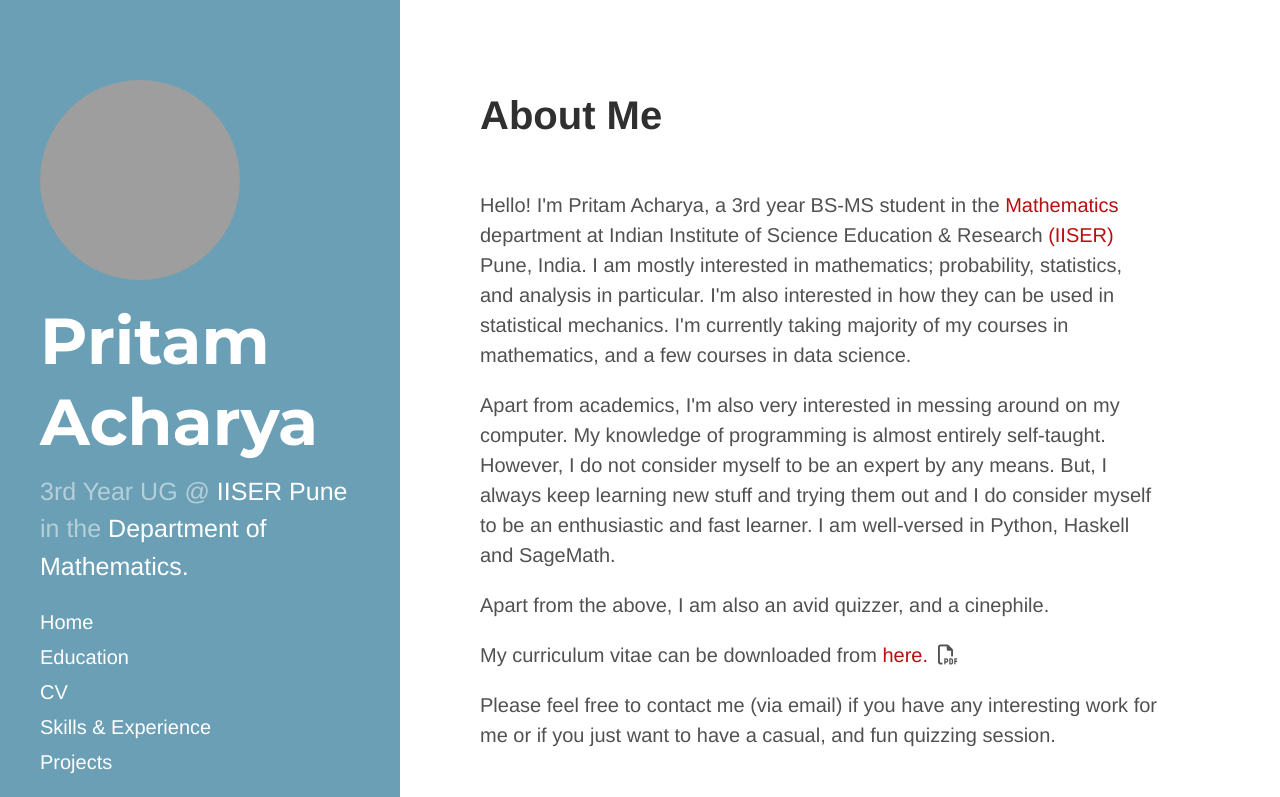
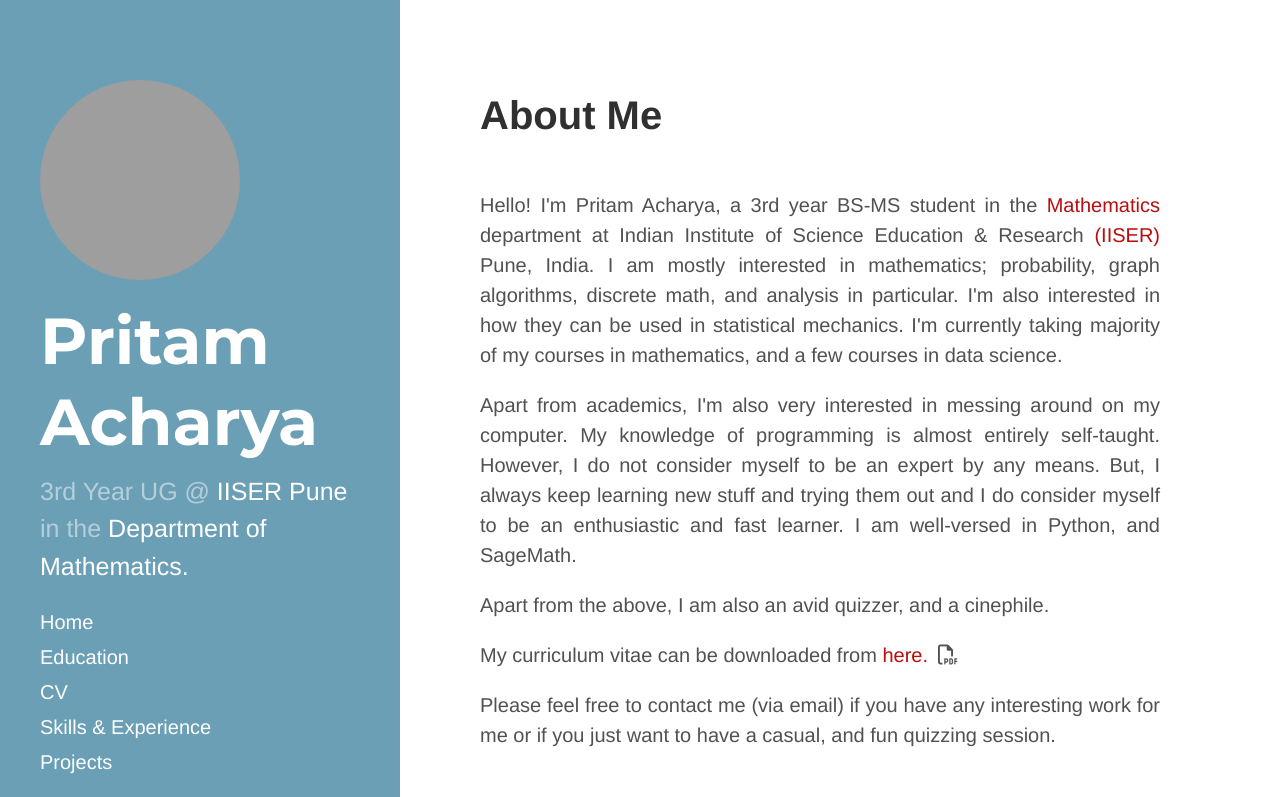
Before and after one commit to pritam-acharya/pritam-acharya.github.io, a plain HTML site: page index.html in a window 1280 px wide. Shown: the top 797 px of the page. Drawn offline with Linux system fonts and the light colour scheme; grey boxes are pictures that could not be loaded.

Commit message:
Dec updates 2022

```diff
--- a/index.html
+++ b/index.html
@@ -507,30 +507,30 @@
             <div id="container">
                 <h1 class="page-title">About Me</h1>
 
-                <p>Hello! I'm Pritam Acharya, a 3rd year BS-MS student in the <a class="link"
+                <p align="justify">Hello! I'm Pritam Acharya, a 3rd year BS-MS student in the <a class="link"
                         href="https://www.iiserpune.ac.in/research/department/mathematics" target="_blank"><span class="wavy"
                             data-content="Mathematics">Mathematics</span></a> department at Indian Institute of
                     Science Education &amp; Research <a class="link" href="http://www.iiserpune.ac.in"
                         target="_blank"><span class="wavy" data-content="(IISER)">(IISER)</span></a> Pune, India. I am mostly interested in
-                        mathematics; probability, statistics, and analysis in particular. I'm also interested in how they can be used in statistical mechanics.
+                        mathematics; probability, graph algorithms, discrete math, and analysis in particular. I'm also interested in how they can be used in statistical mechanics.
                         I'm currently taking majority of my courses in mathematics, and a few courses in data science.
                 </p>
 
-                <p>
+                <p align="justify">
                     Apart from academics, I'm also very interested in messing around on my computer. My knowledge of programming
                     is almost entirely self-taught. However, I do not consider
                     myself to be an expert by any means. But, I always keep learning new stuff and trying them out and I do consider myself to
-                    be an enthusiastic and fast learner. I am well-versed in Python, Haskell and SageMath.
+                    be an enthusiastic and fast learner. I am well-versed in Python, and SageMath.
                 </p>
 
-                <p>
+                <p align="justify">
                     Apart from the above, I am also an avid quizzer, and a cinephile.
                 </p>
-                <p> My curriculum vitae can be downloaded from<span class="talk-resource"><a class="link" href="assets/CV-PritamAcharya.pdf" target="_blank"> <span class="wavy"
+                <p align="justify"> My curriculum vitae can be downloaded from<span class="talk-resource"><a class="link" href="assets/CV-PritamAcharya.pdf" target="_blank"> <span class="wavy"
                                 data-content="here">here.</span></a></span><i class="fa fa-file-pdf-o" aria-hidden="true"></i>
                 </p>
 
-                <p>Please feel free to contact me (via email) if you have any interesting work for me or if you just want to have a casual, and fun
+                <p align="justify">Please feel free to contact me (via email) if you have any interesting work for me or if you just want to have a casual, and fun
                     quizzing session.
                 </p>
                 <style>
```
Also changed, not shown: education.html (+4 -3 lines).
